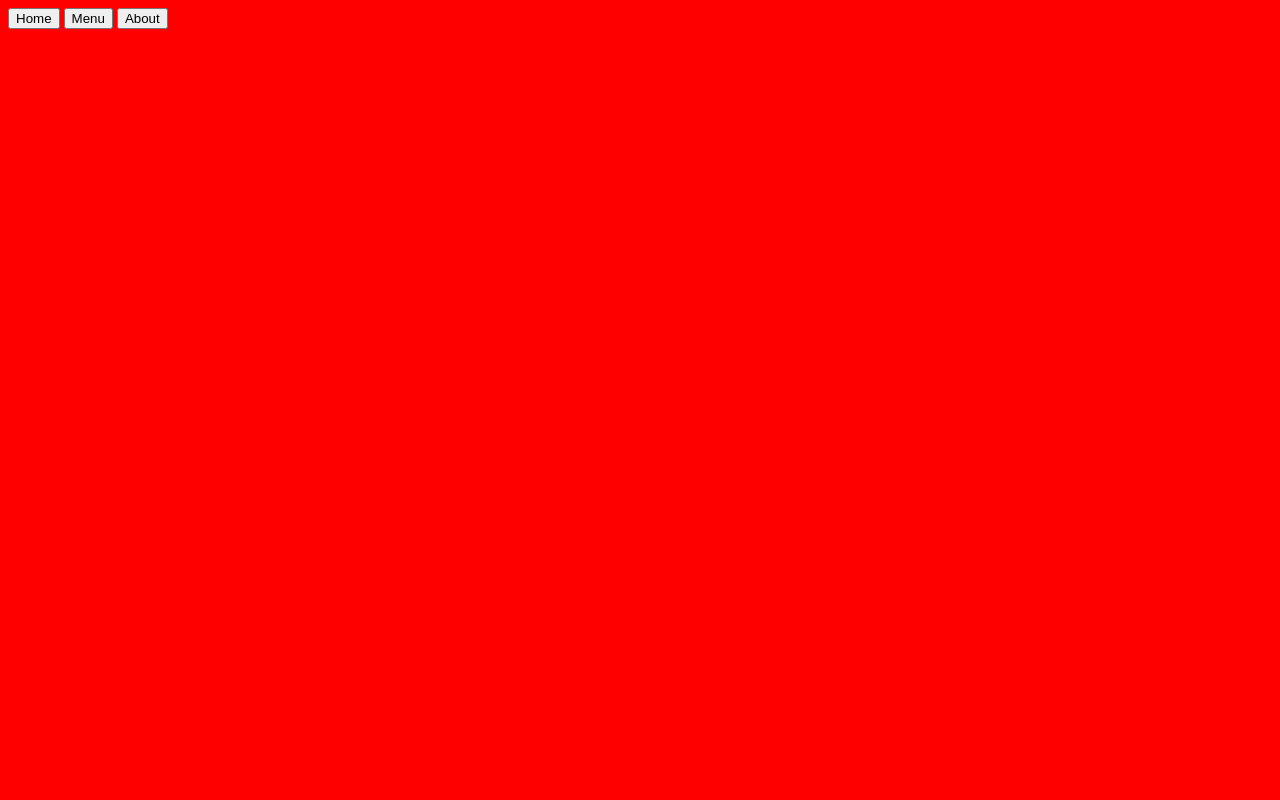
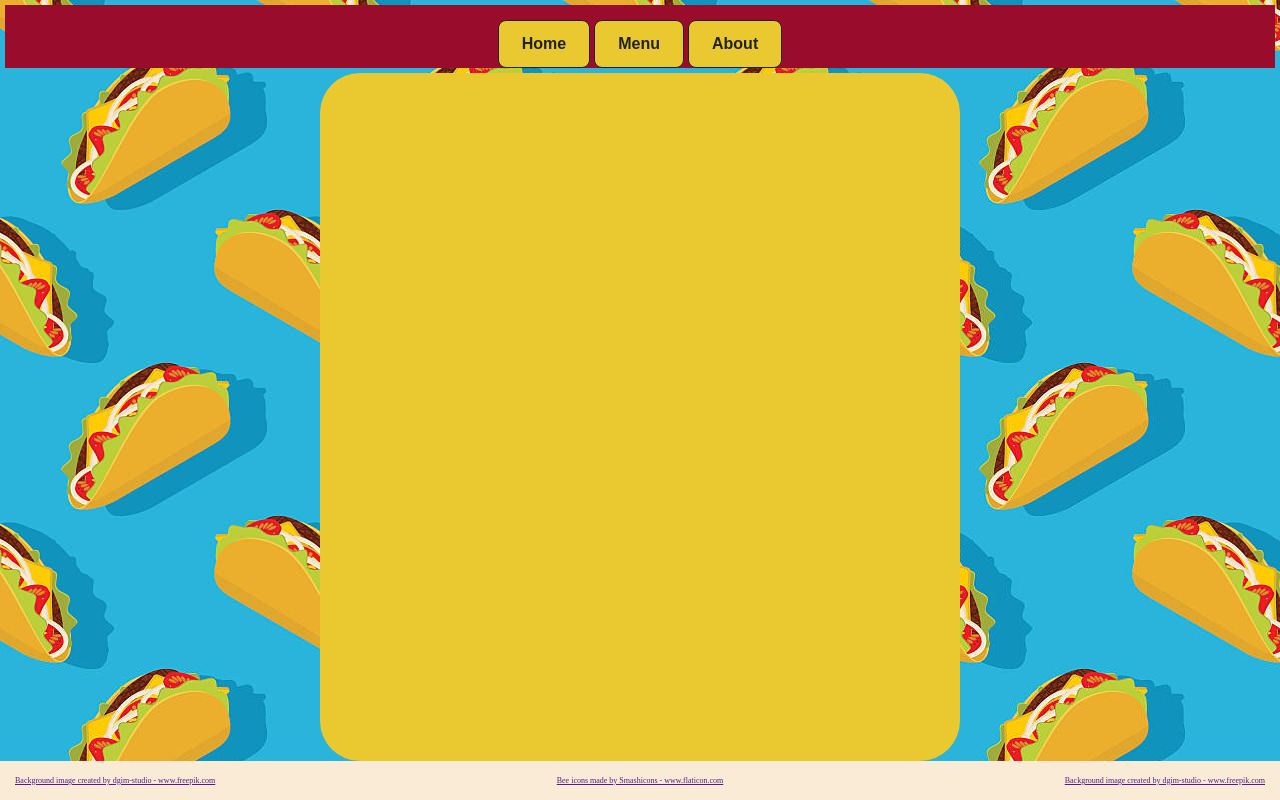
Before and after one commit to AOPrukcu/-Restaurant-Page, a website built with webpack: page src/template.html in a window 1280 px wide. Built offline with nearby package versions, Linux system fonts and the light colour scheme.

Commit message:
main page css done

```diff
--- a/src/styles.css
+++ b/src/styles.css
@@ -1,3 +1,111 @@
+* {
+  box-sizing: border-box; /* Tüm elemanlar için geçerli kıl */
+}
+body{
+    background: url("istockphoto-636845328-612x612.jpg");
+}
 body {
-    background-color: red;
-  }
+  background-color: yellow;
+  padding: 0;
+  margin: 0;
+  display: flex;
+  flex-direction: column;
+  height: 100vh; /* Body'nin yüksekliğini ayarla */
+}
+
+header {
+  text-align: center;
+  margin-bottom: 20px;
+  background-color: rgb(154, 12, 43);
+  padding-top: 15px;
+  margin: 5px;
+}
+button {
+  display: inline-block;
+  outline: none;
+  cursor: pointer;
+  font-size: 16px;
+  line-height: 20px;
+  font-weight: 600;
+  border-radius: 8px;
+  padding: 13px 23px;
+  border: 1px solid #222222;
+  transition: box-shadow 0.2s ease 0s, -ms-transform 0.1s ease 0s,
+    -webkit-transform 0.1s ease 0s, transform 0.1s ease 0s;
+  background: #eac82f;
+  color: #222222;
+}
+button:hover {
+  border-color: #000000;
+  background: #f7f7f7;
+}
+
+.title-container {
+  padding: 15p 30px;
+}
+
+.title {
+  grid-column: 1 / -1; /* Başlık tüm sütunları kaplar */
+  background-color:rgb(154, 12, 43);
+  color: white;
+  text-align: center;
+  font-size: 2em;
+  font-weight: bold;
+  padding: 10px 0; /* Sadece metin kadar yüksekliği belirler */
+}
+#content {
+  display: flex; /* Flex düzeni */
+  flex-direction: column; /* Dikey olarak hizala */
+  padding: 25px 10px;
+  background-color: #eac82f;
+  width: 50%;
+  margin: 0 auto;
+  flex-grow: 1; /* İçeriğin esnek olarak büyümesini sağla */
+  gap: 40px;
+  border-radius: 40px;
+  padding: 50px;
+}
+
+.item {
+  padding: 22px;
+  color: white;
+  text-align: center;
+  margin: 0 100px;
+  background-color: rgb(154, 12, 43);
+  clip-path: polygon(
+    0 21%,
+    11% 0,
+    89% 0,
+    100% 21%,
+    100% 79%,
+    89% 100%,
+    11% 100%,
+    0 79%
+  );
+}
+
+.card {
+  width: 100%;
+  background-color: #eac82f;
+  clip-path: polygon(
+    0 21%,
+    11% 0,
+    89% 0,
+    100% 21%,
+    100% 79%,
+    89% 100%,
+    11% 100%,
+    0 79%
+  );
+  padding: 10px;
+}
+footer {
+  background-color: antiquewhite;
+  display: flex;
+  justify-content: space-between;
+  font-size: 0.5em;
+
+  color: white;
+  text-align: center;
+  padding: 15px;
+}
--- a/src/template.html
+++ b/src/template.html
@@ -13,6 +13,44 @@
             <button>About</button>
         </nav>
     </header>
-    <div id="content"></div>
+    <div id="content">
+        <!-- <div class="title-item">
+            <div class="title">Tradional Tacos</div>
+
+        </div>
+
+        <div class="item">
+            <div class="card">
+                <p>
+                    Wow oh wow! These are some great tacos, and for a great price fast! Not too many options to pick from, which
+                </p>
+
+            </div>
+        </div>
+        <div class="item">
+            <div class="card">
+                <p>
+                    can't explain how many times Me & My Wife came to eat here! Across NYC there are a few dotted around. We tried here & Chelsea Market. Both EXCELLENT. Best Mexican food we have ever eaten
+                </p>
+
+            </div>
+        </div>
+        <div class="item">
+            <div class="card">
+                <p>
+                    These are the best tacos I've ever had, we went back 3 times over our vacation time. The fillings were perfectly seasoned and so flavoursome with all the toppings including the extra sauces you can help yourself to. I had the pork and the
+                </p>
+
+            </div>
+        </div>
+          -->
+
+    </div>
+
+    <footer>
+        <a href="">Background image created by dgim-studio - www.freepik.com</a>
+        <a href="">Bee icons made by Smashicons - www.flaticon.com</a>
+        <a href="">Background image created by dgim-studio - www.freepik.com</a>
+    </footer>
 </body>
 </html>
```
Also changed, not shown: src/home.js (added), src/istockphoto-636845328-612x612.jpg (added).
